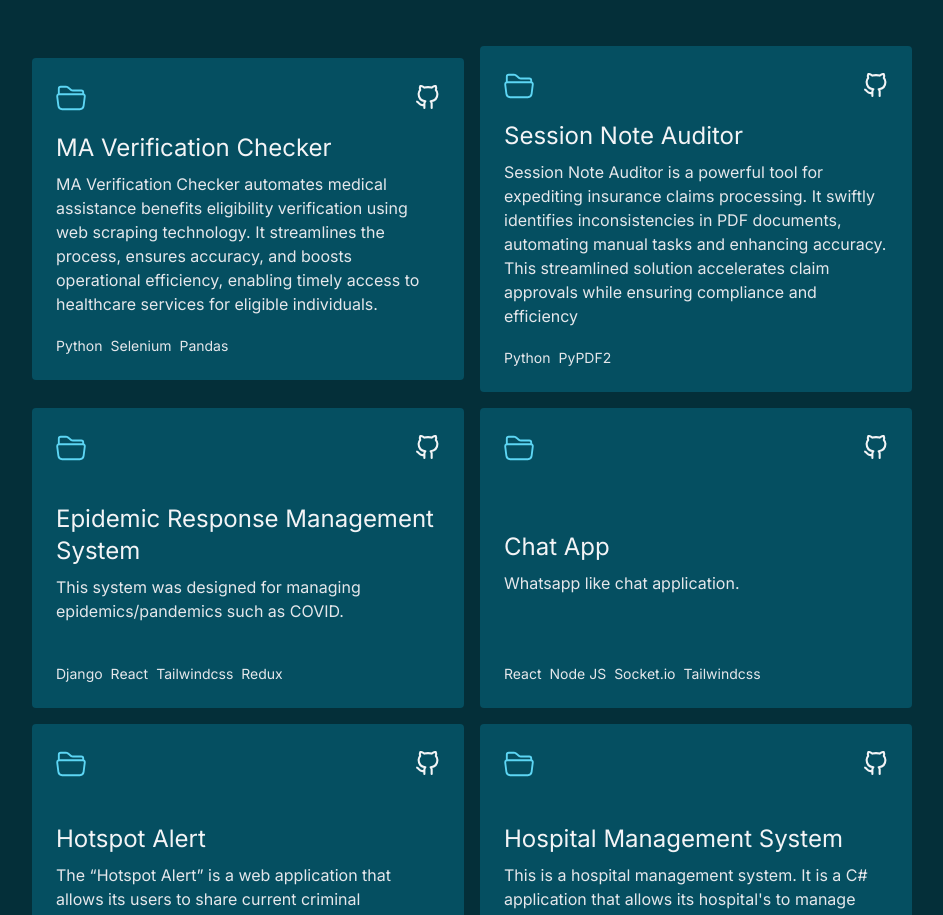
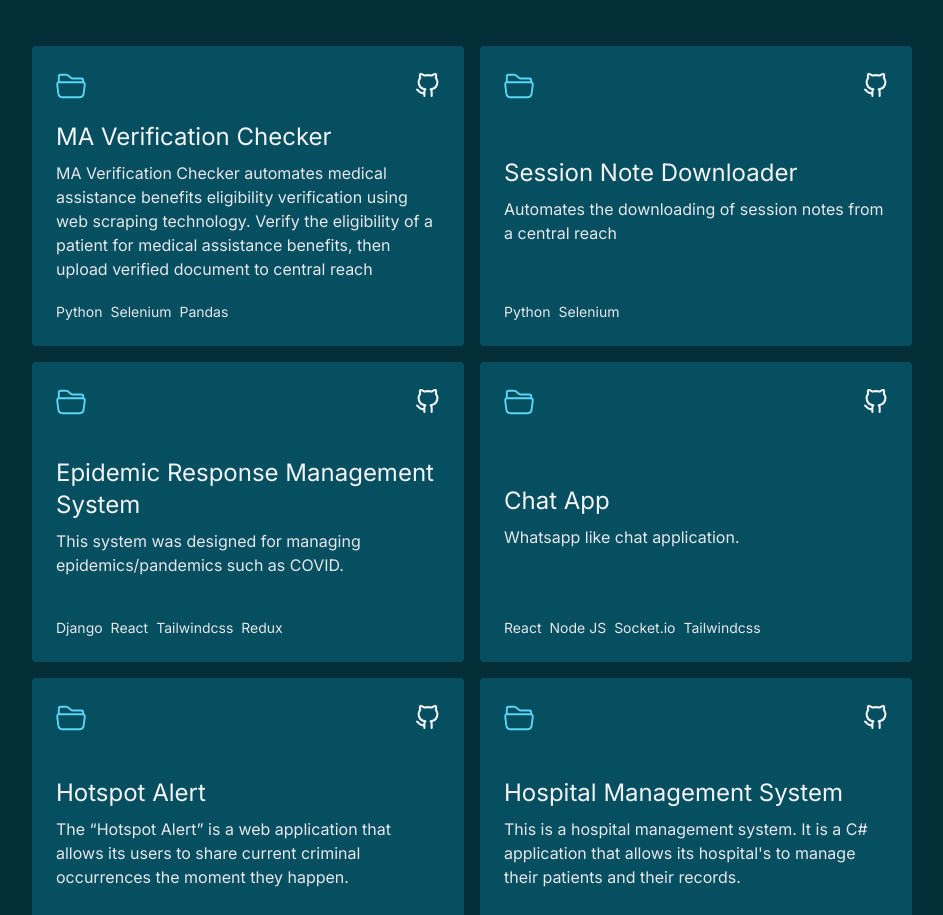
Before and after one commit to jav1anpry5ce/portfolio, a Next.js app: page / in a window 1280 px wide. Shown: the part 3923-4838 px from the top of the page, without its empty margins (168-1111 px from the left). Built offline with nearby package versions, Linux system fonts and the light colour scheme.

Commit message:
update project description

```diff
--- a/components/Other.jsx
+++ b/components/Other.jsx
@@ -7,15 +7,15 @@ const data = [
   {
     title: "MA Verification Checker",
     description:
-      "MA Verification Checker automates medical assistance benefits eligibility verification using web scraping technology. It streamlines the process, ensures accuracy, and boosts operational efficiency, enabling timely access to healthcare services for eligible individuals.",
+      "MA Verification Checker automates medical assistance benefits eligibility verification using web scraping technology. Verify the eligibility of a patient for medical assistance benefits, then upload verified document to central reach",
     stack: ["Python", "Selenium", "Pandas"],
     link: "#"
   },
   {
-    title: "Session Note Auditor",
+    title: "Session Note Downloader",
     description:
-      "Session Note Auditor is a powerful tool for expediting insurance claims processing. It swiftly identifies inconsistencies in PDF documents, automating manual tasks and enhancing accuracy. This streamlined solution accelerates claim approvals while ensuring compliance and efficiency",
-    stack: ["Python", "PyPDF2"],
+      "Automates the downloading of session notes from a central reach",
+    stack: ["Python", "Selenium"],
     link: "#"
   },
   {
```
